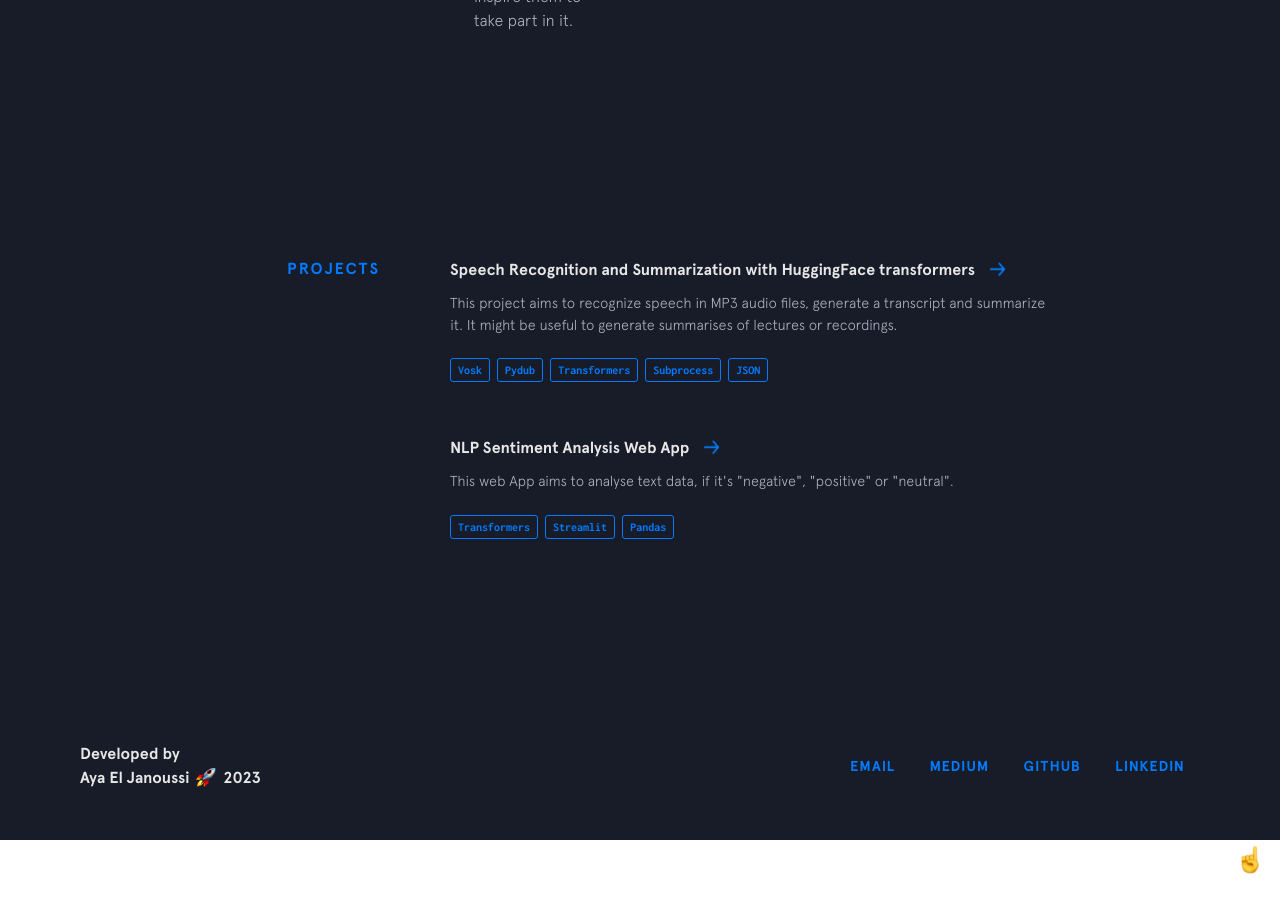
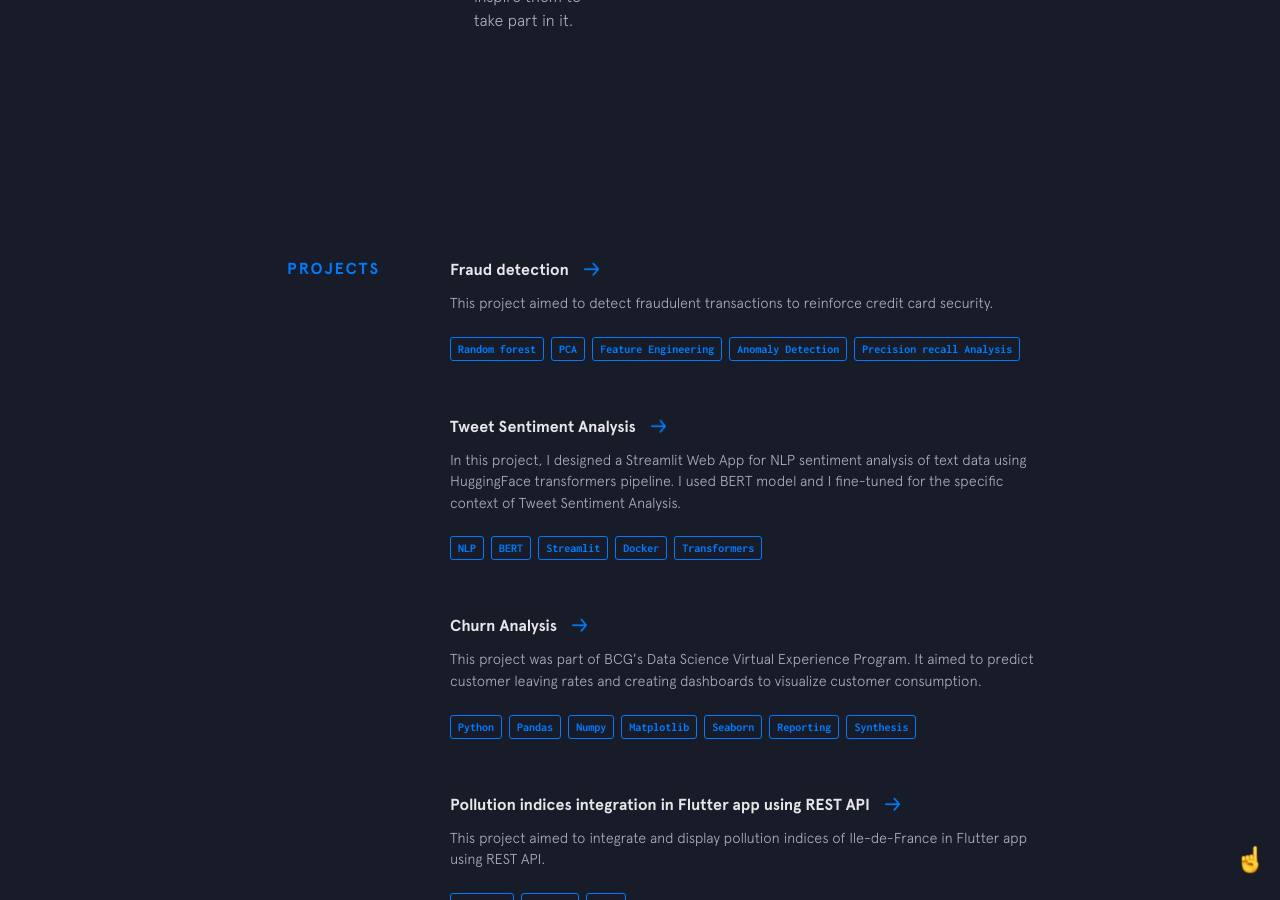
Before and after one commit to CodingAya/codingaya.github.io, a Jekyll site: the page built from index.html, in a window 1280 px wide and 900 px high, scrolled down 3798 px. Built offline with Jekyll 4.4.1, drawn with Linux system fonts in a browser that asks for light colours; nearby versions of some CDN libraries; some of the changed text lies outside the part shown.

Commit message:
Add: Projects

```diff
--- a/_data/experience.yml
+++ b/_data/experience.yml
@@ -1,7 +1,7 @@
 - company: Wizwedge
   url: https://wizwedge.com/
   time: Mar 2023 - Jun 2023
-  position: Software Engineer Intern (Industrial Project of EMSE)
+  position: Data Scientist Intern
 
 - company: Green Energy Park
   url: https://www.greenenergypark.ma/
--- a/_data/other-projects.yml
+++ b/_data/other-projects.yml
@@ -1,19 +1,74 @@
-- name: Speech Recognition and Summarization with HuggingFace transformers
-  url: https://github.com/CodingAya/Speech-Recognition-and-Summarization/blob/main/Speech%20Recognition%20with%20Vosk%20and%20Summarization%20with%20HuggingFace%20transformers.ipynb
-  code: https://github.com/CodingAya/Speech-Recognition-and-Summarization
-  description: This project aims to recognize speech in MP3 audio files, generate a transcript and summarize it. It might be useful to generate summarises of lectures or recordings.
+- name: Fraud detection
+  url:
+  code:
+  description: This project aimed to detect fraudulent transactions to reinforce credit card security.
   used:
+    - thing: Random forest
+    - thing: PCA
+    - thing: Feature Engineering
+    - thing: Anomaly Detection
+    - thing: Precision recall Analysis
+
+- name: Tweet Sentiment Analysis
+  url: https://sentiment-analysis-nlp.streamlit.app/
+  code:
+  description: In this project, I designed a Streamlit Web App for NLP sentiment analysis of text data using HuggingFace transformers pipeline. I used BERT model and I fine-tuned for the specific context of Tweet Sentiment Analysis.
+  used:
+    - thing: NLP
+    - thing: BERT
+    - thing: Streamlit
+    - thing: Docker
+    - thing: Transformers
+
+- name: Churn Analysis
+  url: https://forage-uploads-prod.s3.amazonaws.com/completion-certificates/BCG%20/Tcz8gTtprzAS4xSoK_BCG_BFyhtfadvh522hzwp_1689532931065_completion_certificate.pdf
+  code:
+  description: This project was part of BCG's Data Science Virtual Experience Program. It aimed to predict customer leaving rates and creating dashboards to visualize customer consumption.
+  used:
+    - thing: Python
+    - thing: Pandas
+    - thing: Numpy
+    - thing: Matplotlib
+    - thing: Seaborn
+    - thing: Reporting
+    - thing: Synthesis
+
+- name: Pollution indices integration in Flutter app using REST API
+  url:
+  code:
+  description: This project aimed to integrate and display pollution indices of Ile-de-France in Flutter app using REST API.
+  used:
+    - thing: REST API
+    - thing: Flutter
+    - thing: JSON
+
+- name: Backend of EventNearMe app
+  url:
+  code:
+  description: This project aimed to develop the backend of EventNearMe Android App using NestJS.
+  used:
+    - thing: TypeScript
+    - thing: NodeJS
+    - thing: NestJS
+    - thing: Postman
+
+- name: Speech Recognition and Summarization with Transformers
+  url:
+  code:
+  description: This project aimed to recognize speech in MP3 audio files, generate a transcript and summarize it. It is useful to generate summarises of lectures or recordings.
+  used:
+    - thing: Transformers
+    - thing: JSON
     - thing: Vosk
     - thing: Pydub
-    - thing: Transformers
-    - thing: Subprocess
-    - thing: JSON
 
-- name: NLP Sentiment Analysis Web App
-  url: https://github.com/CodingAya/Sentiment-Analysis-NLP/blob/main/application.py
-  code: https://github.com/CodingAya/Sentiment-Analysis-NLP
-  description: This web App aims to analyse text data, if it's "negative", "positive" or "neutral".
+
+- name: Brain tumor detection with CNN
+  url:
+  code:
+  description: This project aimed to detect Brain tumor on MRI images using CNN.
   used:
-    - thing: Transformers
-    - thing: Streamlit
+    - thing: Keras
+    - thing: Numpy
     - thing: Pandas
+    - thing: Matplotlib
```
